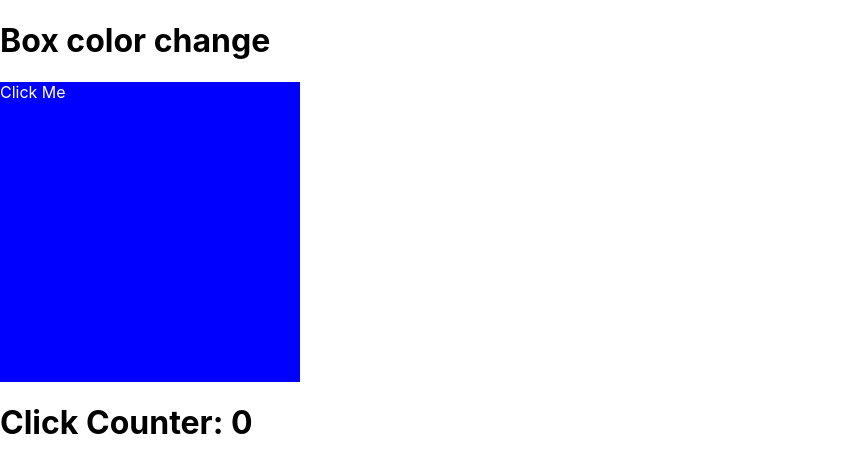
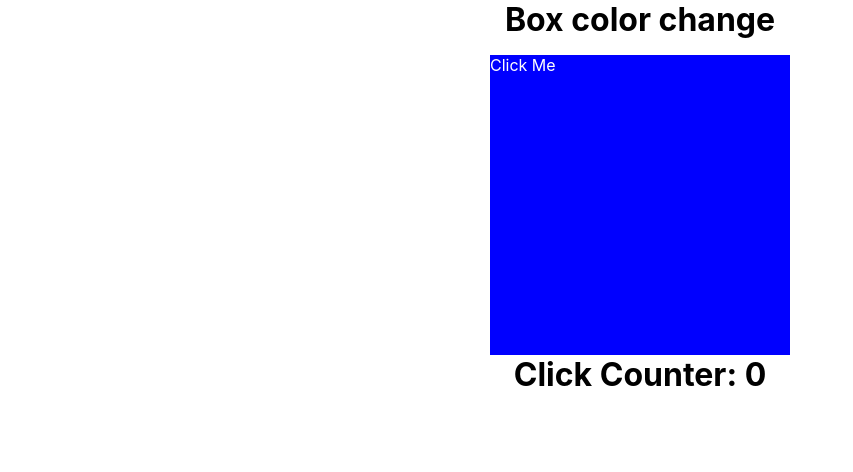
Before and after one commit to LawrenceObote/React-Box-Color, a React (Create React App) app: page / in a window 1280 px wide. Shown: the top 472 px of the page, without its empty margins (0-853 px from the left). Built offline with nearby package versions, Linux system fonts and the light colour scheme.

Commit message:
Centered all of the content with CSS

```diff
--- a/src/App.css
+++ b/src/App.css
@@ -1,6 +1,16 @@
+.app{
+  align-items: center;
+  display: flex;
+}
 .colorBox{
   width: 300px;
   height: 300px;
   transition: 0.3s;
   color: white;
+  margin: 0 auto;
 }
+h1{
+  width: 300px;
+  margin: 0 auto;
+  text-align: center;
+}
```
